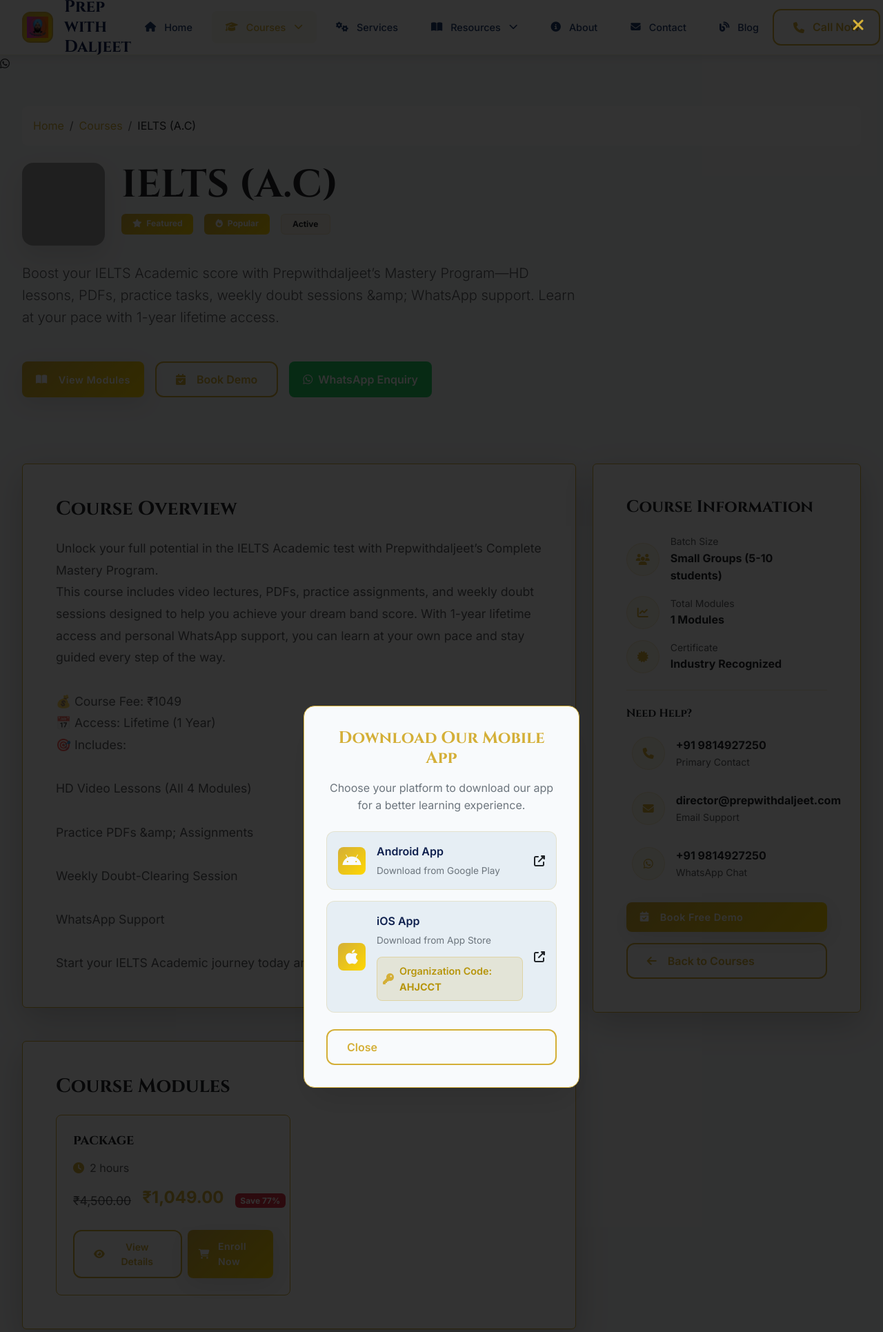
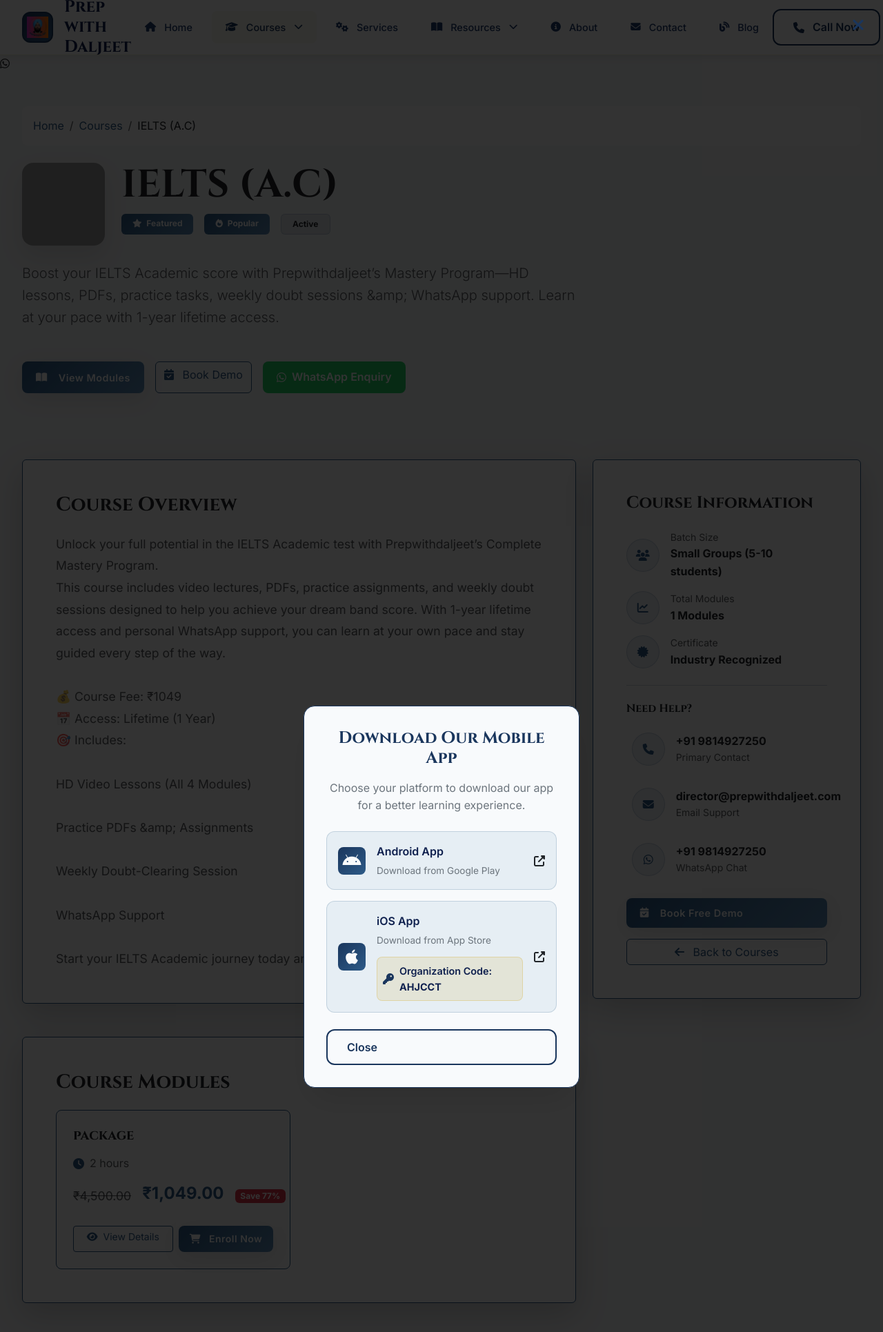
Before and after one commit to akssaifi/prep-3, a PHP site: page /prepwithdaljeet/courses.php?slug=ilets in a window 1280 px wide. Shown: the top 1931 px of the page at 69% size. Run offline with PHP 8.4, Linux system fonts and the light colour scheme; data comes from the database, SQL or seed files in the repository; some libraries are stand-ins or nearby versions; grey boxes are pictures that could not be loaded.

Commit message:
update branch

```diff
--- a/single_course.php
+++ b/single_course.php
@@ -32,8 +32,8 @@ $settings = getSettings($conn);
     <!-- Course Header -->
     <nav aria-label="breadcrumb" class="mb-4">
         <ol class="breadcrumb bg-light p-3 rounded-3">
-            <li class="breadcrumb-item"><a href="index.php" class="text-gold">Home</a></li>
-            <li class="breadcrumb-item"><a href="courses.php" class="text-gold">Courses</a></li>
+            <li class="breadcrumb-item"><a href="index.php" class="text-blue">Home</a></li>
+            <li class="breadcrumb-item"><a href="courses.php" class="text-blue">Courses</a></li>
             <li class="breadcrumb-item active text-dark"><?php echo htmlspecialchars($course['name']); ?></li>
         </ol>
     </nav>
@@ -56,16 +56,16 @@ $settings = getSettings($conn);
                     <h1 class="display-4 fw-bold mb-2 text-dark"><?php echo htmlspecialchars($course['name']); ?></h1>
                     <div class="d-flex gap-3 mb-3">
                         <?php if(isset($course['is_featured']) && $course['is_featured']): ?>
-                        <span class="badge bg-gold px-3 py-2">
+                        <span class="badge bg-blue px-3 py-2">
                             <i class="fas fa-star me-1"></i> Featured
                         </span>
                         <?php endif; ?>
                         <?php if(isset($course['is_popular']) && $course['is_popular']): ?>
-                        <span class="badge bg-gold px-3 py-2">
+                        <span class="badge bg-blue px-3 py-2">
                             <i class="fas fa-fire me-1"></i> Popular
                         </span>
                         <?php endif; ?>
-                        <span class="badge bg-gold-transparent px-3 py-2 text-dark border border-royal-gold">
+                        <span class="badge bg-blue-transparent px-3 py-2 text-dark border border-royal-blue">
                             <?php echo ucfirst(isset($course['status']) ? $course['status'] : 'active'); ?>
                         </span>
                     </div>
@@ -78,7 +78,7 @@ $settings = getSettings($conn);
                 <a href="#course-modules" class="btn-royal">
                     <i class="fas fa-book-open me-2"></i> View Modules
                 </a>
-                <a href="index.php#demo-form" class="btn btn-outline-gold">
+                <a href="index.php#demo-form" class="btn btn-outline-blue">
                     <i class="fas fa-calendar-check me-2"></i> Book Demo
                 </a>
                 <?php if(!empty($settings['whatsapp_number'])): ?>
@@ -95,7 +95,7 @@ $settings = getSettings($conn);
     <div class="row">
         <div class="col-lg-8">
             <!-- Course Description -->
-            <div class="card border-royal-gold shadow-lg mb-5 bg-white">
+            <div class="card border-royal-blue shadow-lg mb-5 bg-white">
                 <div class="card-body p-5">
                     <h3 class="fw-bold mb-4 text-dark">Course Overview</h3>
                     <div class="course-description-content text-muted">
@@ -105,7 +105,7 @@ $settings = getSettings($conn);
             </div>
 
             <!-- Course Modules -->
-            <div id="course-modules" class="card border-royal-gold shadow-lg mb-5 bg-white">
+            <div id="course-modules" class="card border-royal-blue shadow-lg mb-5 bg-white">
                 <div class="card-body p-5">
                     <h3 class="fw-bold mb-4 text-dark">Course Modules</h3>
 
@@ -125,17 +125,17 @@ $settings = getSettings($conn);
                             $currency = isset($subject['currency']) ? $subject['currency'] : 'INR';
                         ?>
                         <div class="col-md-6">
-                            <div class="module-card p-4 rounded-3 h-100 bg-light border border-royal-gold">
+                            <div class="module-card p-4 rounded-3 h-100 bg-light border border-royal-blue">
                                 <div class="d-flex justify-content-between align-items-start mb-3">
                                     <h5 class="fw-bold mb-0 text-dark"><?php echo htmlspecialchars($subject['subject_name']); ?></h5>
                                     <?php if($is_bestseller): ?>
-                                    <span class="badge bg-gold">Bestseller</span>
+                                    <span class="badge bg-blue">Bestseller</span>
                                     <?php endif; ?>
                                 </div>
 
                                 <?php if($duration): ?>
                                 <div class="d-flex align-items-center gap-2 text-muted mb-3">
-                                    <i class="fas fa-clock text-gold"></i>
+                                    <i class="fas fa-clock text-blue"></i>
                                     <span><?php echo $duration; ?> <?php echo $duration_type; ?></span>
                                 </div>
                                 <?php endif; ?>
@@ -144,14 +144,14 @@ $settings = getSettings($conn);
                                     <?php if($discount_price): ?>
                                     <div class="d-flex align-items-center gap-3">
                                         <del class="text-muted">₹<?php echo number_format($price, 2); ?></del>
-                                        <span class="h4 fw-bold text-gold">₹<?php echo number_format($discount_price, 2); ?></span>
+                                        <span class="h4 fw-bold text-blue">₹<?php echo number_format($discount_price, 2); ?></span>
                                         <?php if($price > 0): ?>
                                         <?php $save_percent = round((($price - $discount_price) / $price) * 100); ?>
                                         <span class="badge bg-danger">Save <?php echo $save_percent; ?>%</span>
                                         <?php endif; ?>
                                     </div>
                                     <?php else: ?>
-                                    <span class="h4 fw-bold text-gold">₹<?php echo number_format($price, 2); ?></span>
+                                    <span class="h4 fw-bold text-blue">₹<?php echo number_format($price, 2); ?></span>
                                     <?php endif; ?>
                                 </div>
 
@@ -159,7 +159,7 @@ $settings = getSettings($conn);
                                 <div class="books-preview mb-4">
                                     <small class="text-muted d-block mb-2">Available Study Material:</small>
                                     <div class="d-flex align-items-center gap-2">
-                                        <span class="badge bg-light text-dark border border-royal-gold">
+                                        <span class="badge bg-light text-dark border border-royal-blue">
                                             <i class="fas fa-book me-1"></i> <?php echo $books_count; ?> books
                                         </span>
                                         <span class="text-muted small">included</span>
@@ -168,7 +168,7 @@ $settings = getSettings($conn);
                                 <?php endif; ?>
 
                                 <div class="d-flex gap-2">
-                                    <a href="subject.php?slug=<?php echo $subject['slug']; ?>" class="btn btn-outline-gold btn-sm flex-grow-1">
+                                    <a href="subject.php?slug=<?php echo $subject['slug']; ?>" class="btn btn-outline-blue btn-sm flex-grow-1">
                                         <i class="fas fa-eye me-1"></i> View Details
                                     </a>
                                     <?php if($price > 0): ?>
@@ -187,8 +187,8 @@ $settings = getSettings($conn);
                         <?php endforeach; ?>
                     </div>
                     <?php else: ?>
-                    <div class="alert alert-info bg-light border-royal-gold">
-                        <i class="fas fa-info-circle me-2 text-gold"></i> Modules will be added soon. Please check back later.
+                    <div class="alert alert-info bg-light border-royal-blue">
+                        <i class="fas fa-info-circle me-2 text-blue"></i> Modules will be added soon. Please check back later.
                     </div>
                     <?php endif; ?>
                 </div>
@@ -198,15 +198,15 @@ $settings = getSettings($conn);
         <!-- Sidebar -->
         <div class="col-lg-4">
             <!-- Course Info Card -->
-            <div class="card border-royal-gold shadow-lg mb-4 bg-white sticky-sidebar">
+            <div class="card border-royal-blue shadow-lg mb-4 bg-white sticky-sidebar">
                 <div class="card-body p-5">
                     <h4 class="fw-bold mb-4 text-dark">Course Information</h4>
 
                     <ul class="list-unstyled mb-4">
                         <?php if(!empty($course['duration'])): ?>
                         <li class="mb-3 d-flex align-items-center">
-                            <div class="icon-circle bg-gold-transparent me-3">
-                                <i class="fas fa-clock text-gold"></i>
+                            <div class="icon-circle bg-blue-transparent me-3">
+                                <i class="fas fa-clock text-blue"></i>
                             </div>
                             <div>
                                 <small class="text-muted d-block">Duration</small>
@@ -216,8 +216,8 @@ $settings = getSettings($conn);
                         <?php endif; ?>
 
                         <li class="mb-3 d-flex align-items-center">
-                            <div class="icon-circle bg-gold-transparent me-3">
-                                <i class="fas fa-users text-gold"></i>
+                            <div class="icon-circle bg-blue-transparent me-3">
+                                <i class="fas fa-users text-blue"></i>
                             </div>
                             <div>
                                 <small class="text-muted d-block">Batch Size</small>
@@ -226,8 +226,8 @@ $settings = getSettings($conn);
                         </li>
 
                         <li class="mb-3 d-flex align-items-center">
-                            <div class="icon-circle bg-gold-transparent me-3">
-                                <i class="fas fa-chart-line text-gold"></i>
+                            <div class="icon-circle bg-blue-transparent me-3">
+                                <i class="fas fa-chart-line text-blue"></i>
                             </div>
                             <div>
                                 <small class="text-muted d-block">Total Modules</small>
@@ -236,8 +236,8 @@ $settings = getSettings($conn);
                         </li>
 
                         <li class="mb-4 d-flex align-items-center">
-                            <div class="icon-circle bg-gold-transparent me-3">
-                                <i class="fas fa-certificate text-gold"></i>
+                            <div class="icon-circle bg-blue-transparent me-3">
+                                <i class="fas fa-certificate text-blue"></i>
                             </div>
                             <div>
                                 <small class="text-muted d-block">Certificate</small>
@@ -246,7 +246,7 @@ $settings = getSettings($conn);
                         </li>
                     </ul>
 
-                    <hr class="my-4 border-royal-gold">
+                    <hr class="my-4 border-royal-blue">
 
                     <!-- Quick Contact -->
                     <h6 class="fw-bold mb-3 text-dark">Need Help?</h6>
@@ -254,8 +254,8 @@ $settings = getSettings($conn);
                         <?php if(!empty($settings['primary_phone'])): ?>
                         <a href="tel:<?php echo htmlspecialchars($settings['primary_phone']); ?>"
                            class="d-flex align-items-center text-dark mb-3 hover-lift">
-                            <div class="icon-circle bg-gold-transparent me-3">
-                                <i class="fas fa-phone text-gold"></i>
+                            <div class="icon-circle bg-blue-transparent me-3">
+                                <i class="fas fa-phone text-blue"></i>
                             </div>
                             <div>
                                 <strong><?php echo htmlspecialchars($settings['primary_phone']); ?></strong>
@@ -267,8 +267,8 @@ $settings = getSettings($conn);
                         <?php if(!empty($settings['email'])): ?>
                         <a href="mailto:<?php echo htmlspecialchars($settings['email']); ?>"
                            class="d-flex align-items-center text-dark mb-3 hover-lift">
-                            <div class="icon-circle bg-gold-transparent me-3">
-                                <i class="fas fa-envelope text-gold"></i>
+                            <div class="icon-circle bg-blue-transparent me-3">
+                                <i class="fas fa-envelope text-blue"></i>
                             </div>
                             <div>
                                 <strong><?php echo htmlspecialchars($settings['email']); ?></strong>
@@ -280,8 +280,8 @@ $settings = getSettings($conn);
                         <?php if(!empty($settings['whatsapp_number'])): ?>
                         <a href="https://wa.me/<?php echo preg_replace('/[^0-9]/', '', $settings['whatsapp_number']); ?>?text=I'm%20interested%20in%20<?php echo urlencode($course['name']); ?>"
                            class="d-flex align-items-center text-dark hover-lift" target="_blank">
-                            <div class="icon-circle bg-gold-transparent me-3">
-                                <i class="fab fa-whatsapp text-gold"></i>
+                            <div class="icon-circle bg-blue-transparent me-3">
+                                <i class="fab fa-whatsapp text-blue"></i>
                             </div>
                             <div>
                                 <strong><?php echo htmlspecialchars($settings['whatsapp_number']); ?></strong>
@@ -294,7 +294,7 @@ $settings = getSettings($conn);
                     <a href="index.php#demo-form" class="btn-royal w-100 mb-3">
                         <i class="fas fa-calendar-check me-2"></i> Book Free Demo
                     </a>
-                    <a href="courses.php" class="btn btn-outline-gold w-100">
+                    <a href="courses.php" class="btn btn-outline-blue w-100">
                         <i class="fas fa-arrow-left me-2"></i> Back to Courses
                     </a>
                 </div>
@@ -309,13 +309,13 @@ $settings = getSettings($conn);
         --royal-bg: #f8f9fa;
         --royal-light: #ffffff;
         --royal-card: #ffffff;
-        --royal-border: rgba(212, 175, 55, 0.2);
+        --royal-border: rgba(45, 90, 135, 0.2);
         --royal-text: #212529;
         --royal-text-dark: #6c757d;
-        --royal-gold: #D4AF37;
-        --royal-gold-light: #FFD700;
-        --royal-gold-dark: #B7950B;
-        --gold-gradient: linear-gradient(135deg, var(--royal-gold), var(--royal-gold-light));
+        --royal-blue: #2D5A87;
+        --royal-blue-light: #5B8DB8;
+        --royal-blue-dark: #1A365D;
+        --blue-gradient: linear-gradient(135deg, var(--royal-blue), var(--royal-blue-light));
         --border-radius: 12px;
         --border-radius-sm: 8px;
         --border-radius-lg: 16px;
@@ -334,48 +334,48 @@ $settings = getSettings($conn);
         background-color: var(--royal-light) !important;
     }
 
-    .border-royal-gold {
-        border-color: var(--royal-gold) !important;
+    .border-royal-blue {
+        border-color: var(--royal-blue) !important;
     }
 
-    .text-gold {
-        color: var(--royal-gold) !important;
+    .text-blue {
+        color: var(--royal-blue) !important;
     }
 
-    .bg-gold {
-        background: var(--gold-gradient) !important;
+    .bg-blue {
+        background: var(--blue-gradient) !important;
         color: white !important;
     }
 
-    .bg-gold-transparent {
-        background: rgba(212, 175, 55, 0.1) !important;
-        border: 1px solid rgba(212, 175, 55, 0.2) !important;
+    .bg-blue-transparent {
+        background: rgba(45, 90, 135, 0.1) !important;
+        border: 1px solid rgba(45, 90, 135, 0.2) !important;
     }
 
-    .btn-outline-gold {
-        color: var(--royal-gold);
-        border-color: var(--royal-gold);
+    .btn-outline-blue {
+        color: var(--royal-blue);
+        border-color: var(--royal-blue);
         background: transparent;
     }
 
-    .btn-outline-gold:hover {
-        background: var(--gold-gradient);
+    .btn-outline-blue:hover {
+        background: var(--blue-gradient);
         color: white;
-        border-color: var(--royal-gold);
+        border-color: var(--royal-blue);
     }
 
     /* Course Page Styles */
     .course-icon-large {
         width: 100px;
         height: 100px;
-        background: var(--gold-gradient);
+        background: var(--blue-gradient);
         border-radius: var(--border-radius-lg);
         display: flex;
         align-items: center;
         justify-content: center;
         color: white;
         font-size: 42px;
-        box-shadow: 0 15px 35px rgba(212, 175, 55, 0.3);
+        box-shadow: 0 15px 35px rgba(45, 90, 135, 0.3);
     }
 
     .course-image-large {
@@ -388,14 +388,14 @@ $settings = getSettings($conn);
 
     .module-card {
         background: var(--royal-light);
-        border: 1px solid rgba(212, 175, 55, 0.1);
+        border: 1px solid rgba(45, 90, 135, 0.1);
         transition: transform 0.3s ease, box-shadow 0.3s ease;
     }
 
     .module-card:hover {
         transform: translateY(-5px);
         box-shadow: var(--shadow-lg) !important;
-        border-color: var(--royal-gold);
+        border-color: var(--royal-blue);
     }
 
     .icon-circle {
@@ -416,7 +416,7 @@ $settings = getSettings($conn);
 
     .hover-lift:hover {
         transform: translateX(5px);
-        background: rgba(212, 175, 55, 0.05);
+        background: rgba(45, 90, 135, 0.05);
         text-decoration: none;
     }
 
@@ -434,7 +434,7 @@ $settings = getSettings($conn);
     }
 
     .btn-royal {
-        background: var(--gold-gradient);
+        background: var(--blue-gradient);
         color: white;
         border: none;
         padding: 10px 20px;
@@ -448,7 +448,7 @@ $settings = getSettings($conn);
 
     .btn-royal:hover {
         transform: translateY(-2px);
-        box-shadow: 0 0 20px rgba(212, 175, 55, 0.3);
+        box-shadow: 0 0 20px rgba(45, 90, 135, 0.3);
         color: white;
     }
 
```
Also changed, not shown: 1 other file.
